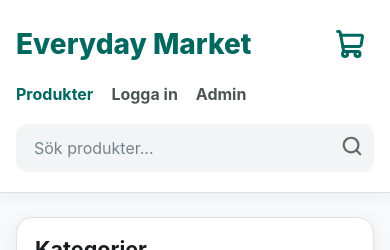
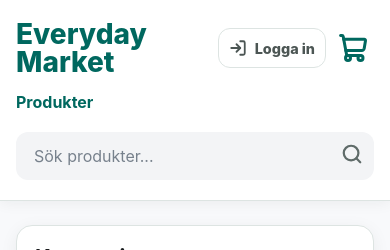
Before and after one commit to Hampus-FSU25D/Integration_Uppgift-1_Integrera-shoppen, a React (Vite) app in the folder frontend/: page / in a window 390 px wide. Shown: the top 250 px of the page. Built offline with nearby package versions, Linux system fonts and the light colour scheme; no server answers; the database is empty.

Commit message:
fix: move auth actions into header controls

```diff
--- a/frontend/src/pages/customer/CustomerHeader.tsx
+++ b/frontend/src/pages/customer/CustomerHeader.tsx
@@ -1,5 +1,6 @@
 import { useEffect, useState, type FormEvent } from "react";
-import { Search, ShoppingCart } from "lucide-react";
+import { LogIn, LogOut, Search, ShoppingCart } from "lucide-react";
+import { useAuth } from "../../auth/AuthContext";
 import { useCart } from "../../cart/CartContext";
 import { Link } from "../../components/Link";
 import { useCurrentPath } from "../../routes/useCurrentPath";
@@ -10,6 +11,7 @@ function readProductSearch() {
 
 export function CustomerHeader() {
   const { itemCount } = useCart();
+  const { isAdmin, signOut, user } = useAuth();
   const currentPath = useCurrentPath();
   const [productSearch, setProductSearch] = useState(readProductSearch);
 
@@ -46,12 +48,6 @@ export function CustomerHeader() {
           <Link href="/" className={currentPath === "/" ? "active" : undefined}>
             Produkter
           </Link>
-          <Link href="/login" className={currentPath === "/login" ? "active" : undefined}>
-            Logga in
-          </Link>
-          <Link href="/admin" className={currentPath.startsWith("/admin") ? "active" : undefined}>
-            Admin
-          </Link>
         </nav>
 
         <form className="header-search" role="search" onSubmit={handleSearchSubmit}>
@@ -71,6 +67,25 @@ export function CustomerHeader() {
           </div>
         </form>
 
+        <div className="header-actions">
+          {user ? (
+            <button type="button" className="header-auth-button" onClick={() => void signOut()}>
+              <LogOut size={18} strokeWidth={2.4} aria-hidden="true" />
+              Logga ut
+            </button>
+          ) : (
+            <Link href="/login" className={currentPath === "/login" ? "header-auth-button active" : "header-auth-button"}>
+              <LogIn size={18} strokeWidth={2.4} aria-hidden="true" />
+              Logga in
+            </Link>
+          )}
+
+          {isAdmin && (
+            <Link href="/admin" className={currentPath.startsWith("/admin") ? "header-auth-button active" : "header-auth-button"}>
+              Admin
+            </Link>
+          )}
+
           <Link
             href="/cart"
             className={currentPath === "/cart" ? "cart-icon-link active" : "cart-icon-link"}
@@ -80,6 +95,7 @@ export function CustomerHeader() {
             {itemCount > 0 && <span className="cart-count">{itemCount}</span>}
           </Link>
         </div>
+      </div>
     </header>
   );
 }
--- a/frontend/src/styles.css
+++ b/frontend/src/styles.css
@@ -73,8 +73,8 @@ img {
 
 .site-header-main {
   display: grid;
-  grid-template-columns: auto minmax(220px, 1fr) minmax(220px, 360px) auto;
-  gap: 28px;
+  grid-template-columns: auto minmax(120px, 1fr) minmax(260px, 360px) auto;
+  gap: 24px;
   align-items: center;
   width: min(100%, var(--container));
   margin: 0 auto;
@@ -176,6 +176,37 @@ img {
   color: white;
   font-size: 0.76rem;
   font-weight: 800;
+}
+
+.header-actions {
+  display: flex;
+  gap: 10px;
+  align-items: center;
+  justify-content: flex-end;
+}
+
+.header-auth-button {
+  display: inline-flex;
+  min-height: 44px;
+  align-items: center;
+  justify-content: center;
+  gap: 8px;
+  border: 1px solid var(--color-border);
+  border-radius: var(--radius-md);
+  background: var(--color-surface);
+  color: #4c5654;
+  padding: 9px 14px;
+  font-weight: 800;
+  text-decoration: none;
+  white-space: nowrap;
+  cursor: pointer;
+}
+
+.header-auth-button:hover,
+.header-auth-button.active {
+  border-color: var(--color-primary);
+  background: var(--color-primary-soft);
+  color: var(--color-primary-strong);
 }
 
 .cart-icon-link {
@@ -1074,7 +1105,7 @@ button:disabled,
     width: 100%;
   }
 
-  .cart-icon-link {
+  .header-actions {
     grid-column: 2;
     grid-row: 1;
     justify-self: end;
@@ -1082,6 +1113,7 @@ button:disabled,
 
   .main-nav {
     grid-column: 1 / -1;
+    grid-row: 2;
     justify-content: flex-start;
     overflow-x: auto;
     padding-bottom: 4px;
@@ -1161,6 +1193,21 @@ button:disabled,
     gap: 18px;
   }
 
+  .header-actions {
+    gap: 6px;
+  }
+
+  .header-auth-button {
+    min-height: 40px;
+    padding: 8px 10px;
+    font-size: 0.9rem;
+  }
+
+  .cart-icon-link {
+    width: 42px;
+    height: 42px;
+  }
+
   .product-grid,
   .form-row,
   .admin-filter,
```
Lines whose indentation alone changed are shown as unchanged.
